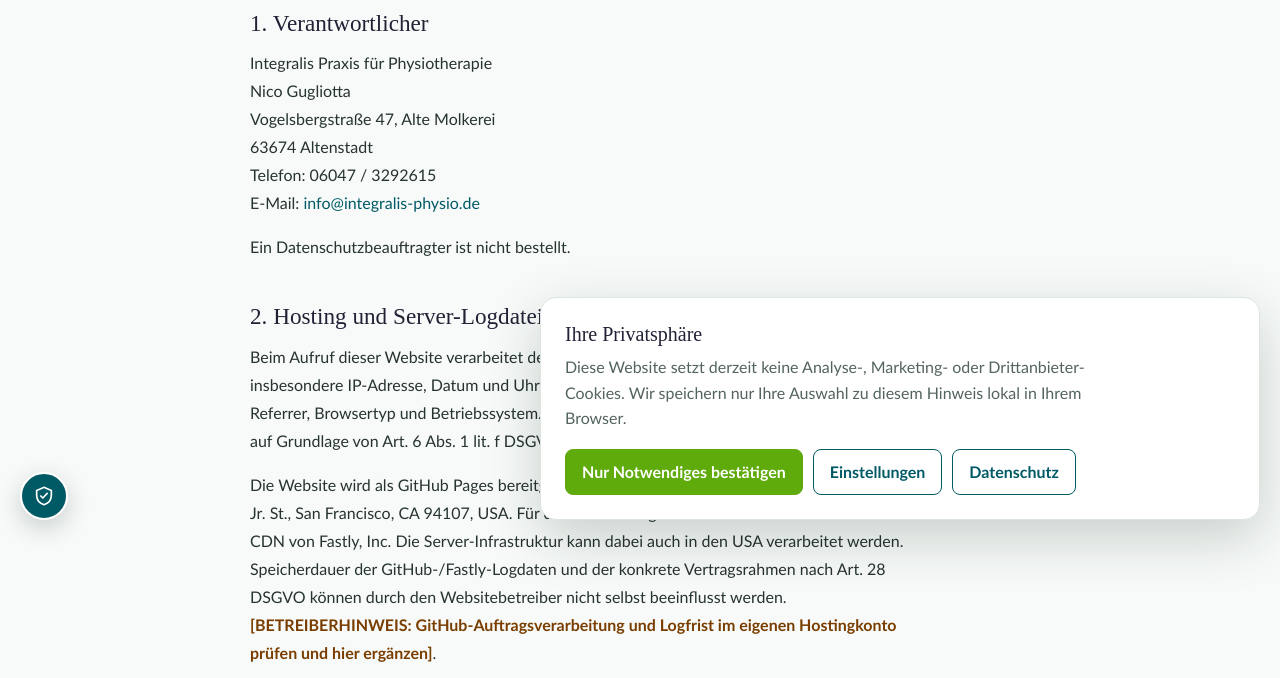
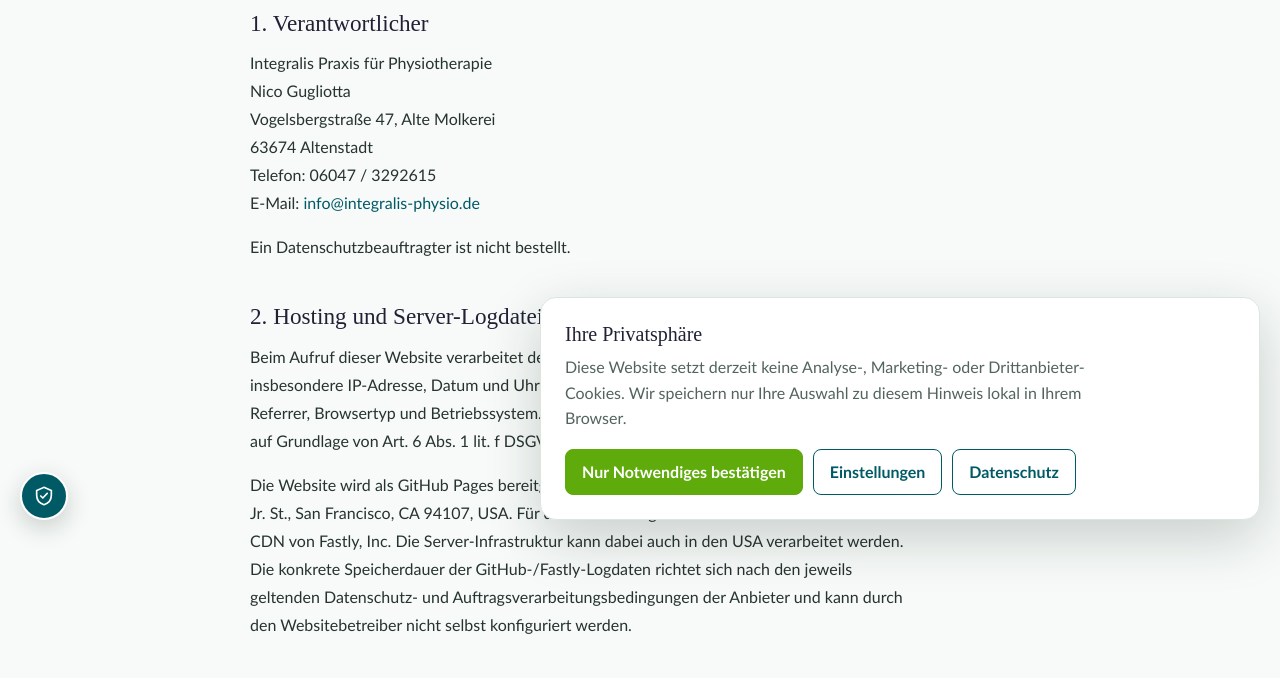
Before and after one commit to EasyTech-IT/Physio, a plain HTML site: page datenschutz.html in a window 1280 px wide. Shown: the part 260-938 px from the top of the page. Drawn offline with Linux system fonts and the light colour scheme.

Commit message:
Message
Finalize GitHub Pages hosting disclosure.

Co-authored-by: Copilot <223556219+Copilot@users.noreply.github.com>

```diff
--- a/datenschutz.html
+++ b/datenschutz.html
@@ -57,13 +57,10 @@
           GitHub, Inc., 88 Colin P. Kelly Jr. St., San Francisco, CA 94107,
           USA. Für die Auslieferung nutzt GitHub unter anderem das CDN von
           Fastly, Inc. Die Server-Infrastruktur kann dabei auch in den USA
-          verarbeitet werden. Speicherdauer der GitHub-/Fastly-Logdaten und
-          der konkrete Vertragsrahmen nach Art. 28 DSGVO können durch den
-          Websitebetreiber nicht selbst beeinflusst werden.
-          <span class="legal-placeholder"
-            >[BETREIBERHINWEIS: GitHub-Auftragsverarbeitung und Logfrist im
-            eigenen Hostingkonto prüfen und hier ergänzen]</span
-          >.
+          verarbeitet werden. Die konkrete Speicherdauer der
+          GitHub-/Fastly-Logdaten richtet sich nach den jeweils geltenden
+          Datenschutz- und Auftragsverarbeitungsbedingungen der Anbieter und
+          kann durch den Websitebetreiber nicht selbst konfiguriert werden.
         </p>
 
         <h2>3. Lokale Dateien und keine Drittanbieterabfragen</h2>
```
